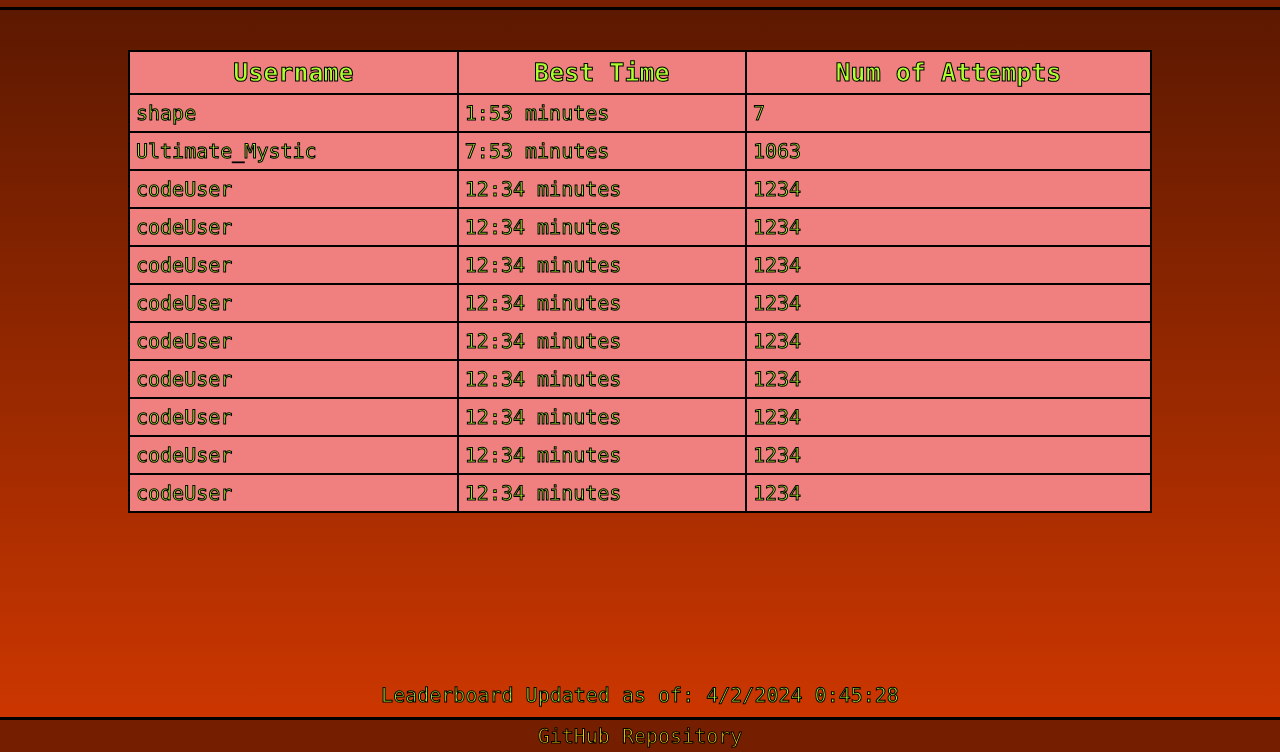
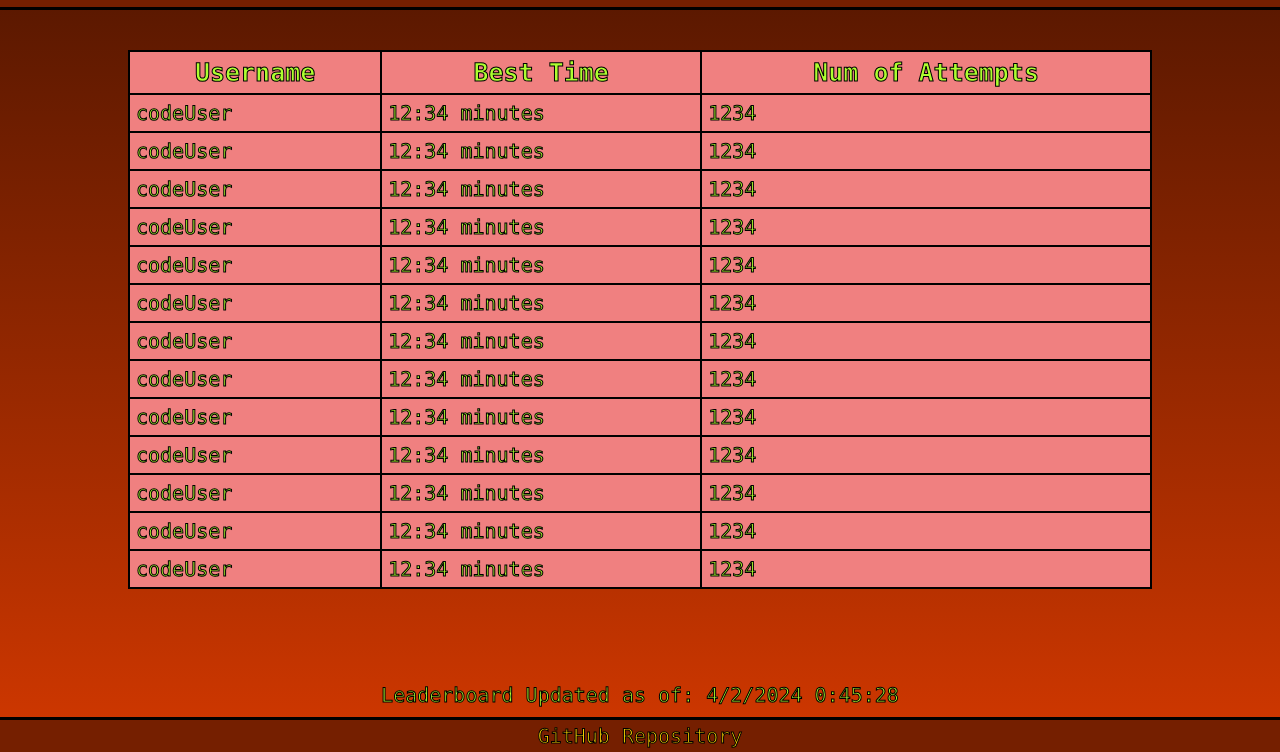
Before and after one commit to Shapeaca/StartUp_CS260, a plain HTML site: page startup/leaderboard.html in a window 1280 px wide. Shown: the part 48-800 px from the top of the page. Drawn offline with Linux system fonts and the light colour scheme.

Commit message:
JS - leaderboardWebSocket.js - Made the Table dynamically appear based on the number of data it gets from the websockets. -  It can now Automatically update from the websockets!!!

```diff
--- a/startup/leaderboard.html
+++ b/startup/leaderboard.html
@@ -26,22 +26,12 @@
                 <th>Best Time</th>
                 <th>Num of Attempts</th>
             </tr>
-            <tr>
-                <td>shape</td>
-                <td>1:53 minutes</td>
-                <td>7</td>
-            </tr>
-            <tr>
-                <td>Ultimate_Mystic</td>
-                <td>7:53 minutes</td>
-                <td>1063</td>
-            </tr>
         </table>
     </div>
         <!--    This is where the websockets will come in - The time will be updated live -->
     <p class="websocketText">
         Leaderboard Updated as of:&nbsp
-        <span id="websocketUpdateTime">2/21/2024 15:22:06</span>
+        <span id="websocketUpdateTime"></span>
     </p>
 
 </main>
--- a/startup/serverJavascript/leaderboardWebSocket.js
+++ b/startup/serverJavascript/leaderboardWebSocket.js
@@ -3,21 +3,26 @@
 //  Update the Websocket time at the bottom of the page based on WHEN the data loads
 
 const tableID = "elementTable";
+const numOfRowsOfTable = 13; //question should I change this number based on how many entries can fit on the page?
 
 let tableElement = document.getElementById(tableID);
 let testVar = {username:"codeUser", time:"12:34", attempts:1234};
-addRow(tableElement, testVar.username, testVar.time, testVar.attempts);
-addRow(tableElement, testVar.username, testVar.time, testVar.attempts);
-addRow(tableElement, testVar.username, testVar.time, testVar.attempts);
-addRow(tableElement, testVar.username, testVar.time, testVar.attempts);
-addRow(tableElement, testVar.username, testVar.time, testVar.attempts);
-addRow(tableElement, testVar.username, testVar.time, testVar.attempts);
-addRow(tableElement, testVar.username, testVar.time, testVar.attempts);
-addRow(tableElement, testVar.username, testVar.time, testVar.attempts);
-addRow(tableElement, testVar.username, testVar.time, testVar.attempts);
 
+//Updating Table
+populateTable(testVar);
 document.getElementById("websocketUpdateTime").innerHTML = getCurrentDateTime();
 
+
+function populateTable(leaderBoardData) {
+    let i = 0;
+    while(i < numOfRowsOfTable) {
+        addRow(tableElement, leaderBoardData.username, leaderBoardData.time, leaderBoardData.attempts); //FIXME add leaderBoardData[i] WHEN I add a database
+        i++;
+        // if(i >= leaderBoardData.length) {
+        //     break;
+        // }
+    }
+}
 
 function addRow(tableElement, username, time, attempts) {
     let rowElement = document.createElement("tr");
--- a/startup/styles.css
+++ b/startup/styles.css
@@ -84,7 +84,7 @@ table {
     background: lightcoral;
     border: solid black 2px;
     border-collapse: collapse;
-    margin: 5vh 10vw;
+    margin: 5vh 10vw 1vh;
     width: 80vw;
 }
 
```
